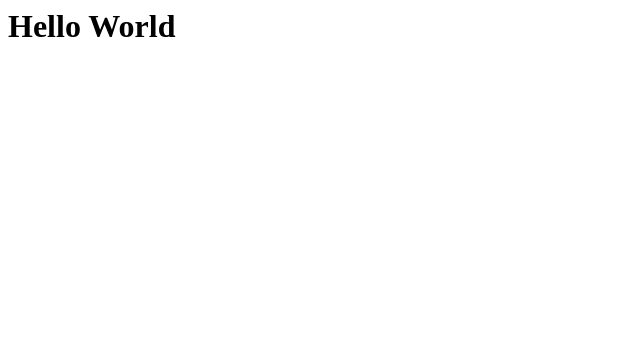
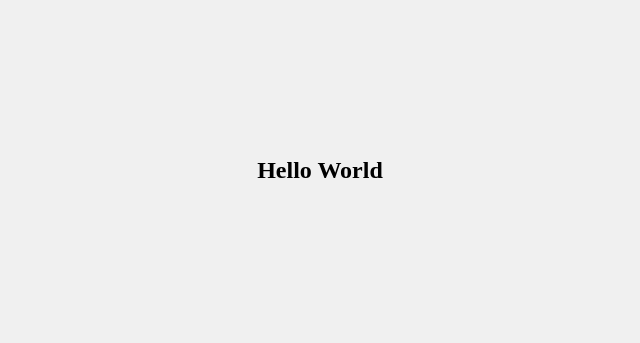
Before and after one commit to mt40/cv-html, a plain HTML site: page index.html in a window 1280 px wide. Shown: the whole page, without its empty margins (0-640 px from the left). Drawn offline with Linux system fonts and the light colour scheme.

Commit message:
Update index.html

```diff
--- a/index.html
+++ b/index.html
@@ -1,3 +1,27 @@
-<html>
+<!DOCTYPE html>
+<html lang="en">
+<head>
+  <meta charset="UTF-8">
+  <meta name="viewport" content="width=device-width, initial-scale=1.0">
+  <title>Hello World</title>
+  <style>
+    body {
+      margin: 0;
+      padding: 20px;
+      max-width: 600px; /* Set the maximum width */
+      height: 300px; /* Set a fixed height if necessary */
+      display: flex;
+      justify-content: center;
+      align-items: center;
+      background-color: #f0f0f0; /* Optional background color */
+    }
+
+    h1 {
+      font-size: 24px; /* Adjust font size */
+    }
+  </style>
+</head>
+<body>
   <h1>Hello World</h1>
+</body>
 </html>
```
